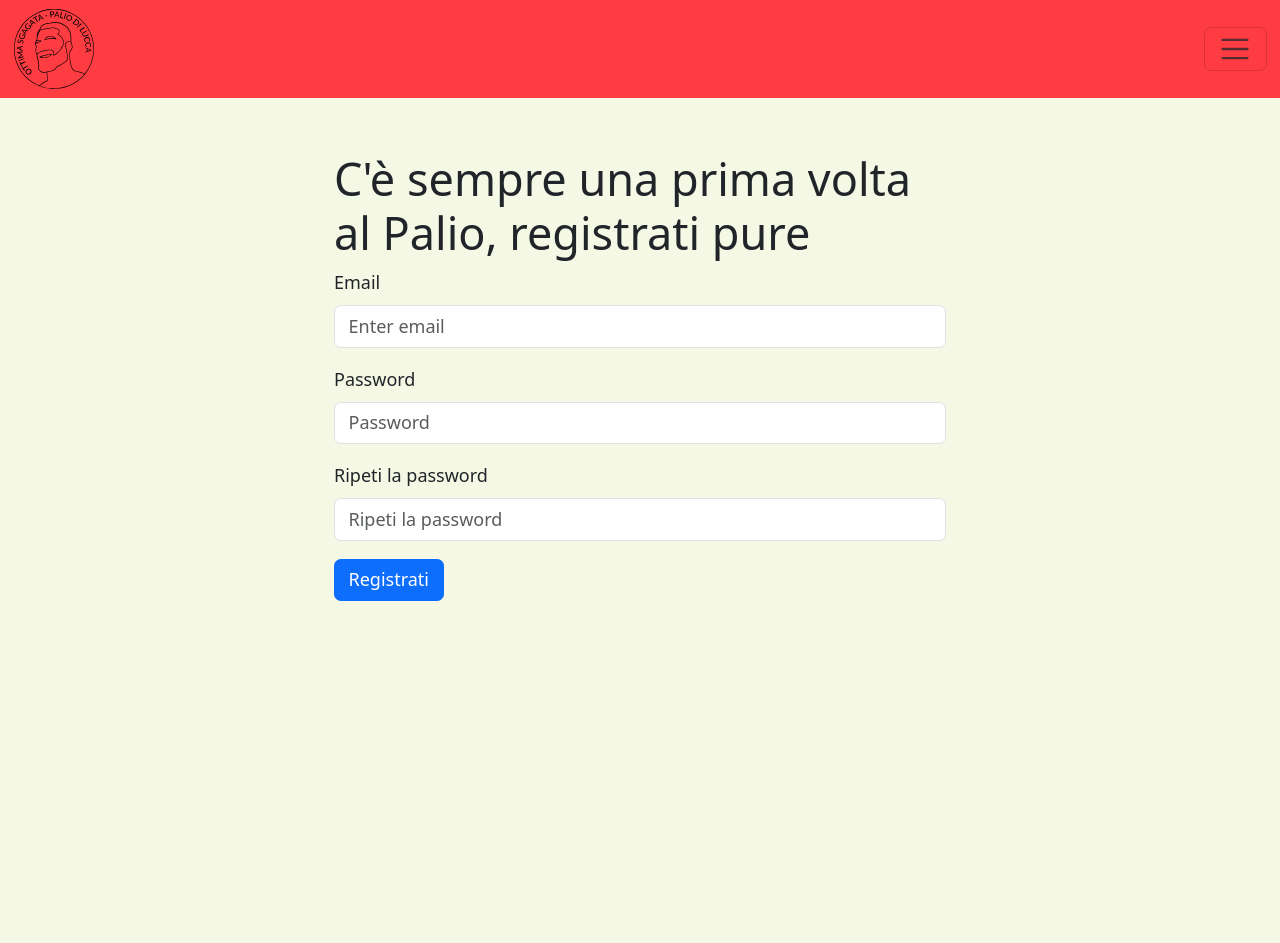
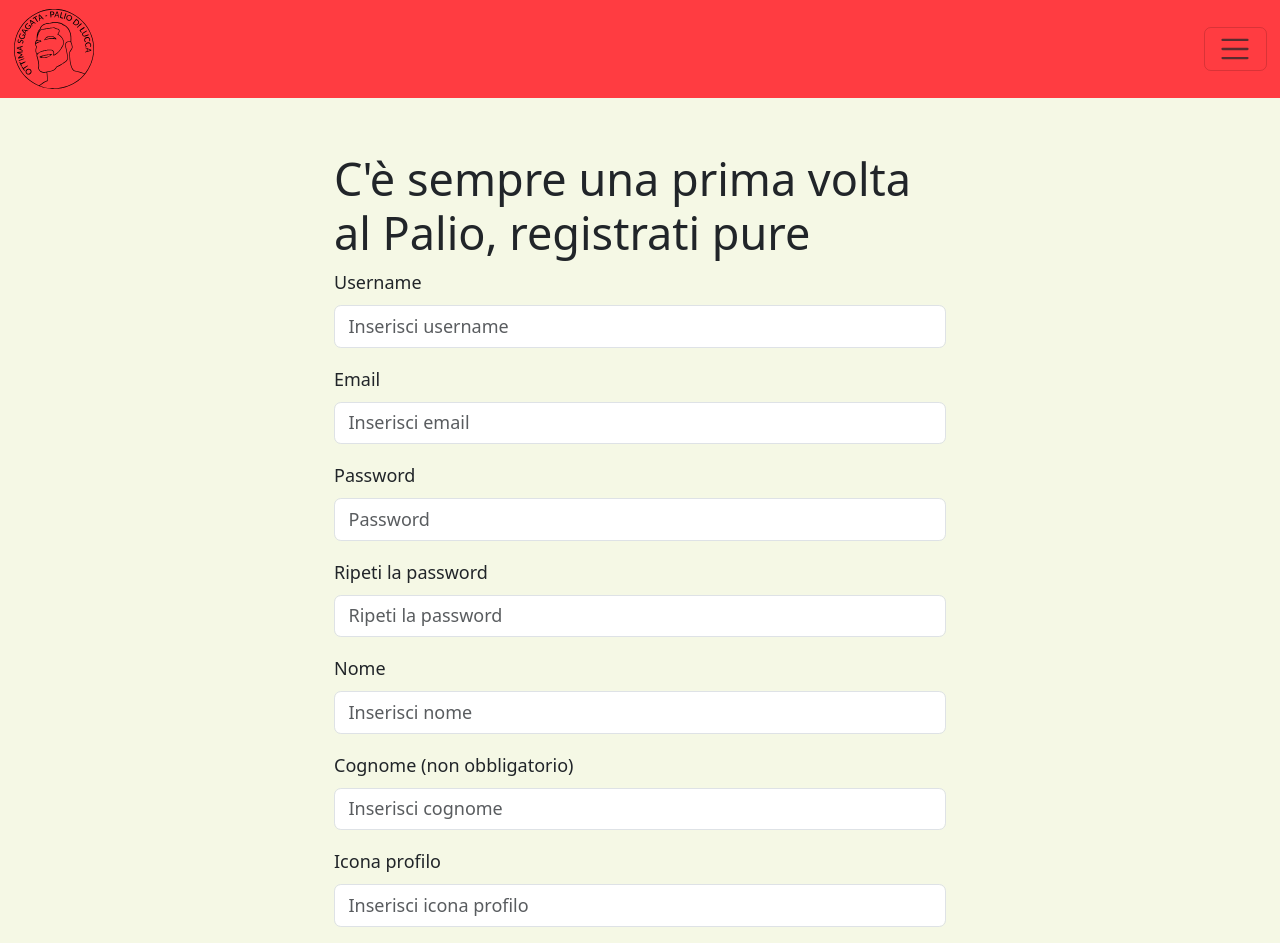
Before and after one commit to cecia234/palioDiLuccApp, a Next.js app: page /signup in a window 1280 px wide. Shown: the top 943 px of the page. Before the commit the page ends 800 px from the top, so only its background shows below. Built offline with nearby package versions, Linux system fonts and the light colour scheme.

Commit message:
[feat] basic user creation

```diff
--- /dev/null
+++ b/pages/api/users/create.tsx
@@ -0,0 +1,32 @@
+import type { NextApiRequest, NextApiResponse } from 'next'
+import { getUserDetailsFromUid, prisma } from '../../../utils/apiUtils';
+
+
+export default async function handler(
+    req: NextApiRequest,
+    res: NextApiResponse
+) {
+    const username = req.body.username
+    const name = req.body.name
+    const surname = req.body.surname
+    const mail = req.body.email
+    const propic = req.body.propic
+    const uid = req.body.uid
+
+    try {
+        await prisma.user.create({
+            data: {
+                username,
+                name,
+                surname,
+                mail,
+                propic,
+                uid
+            }
+        })
+        res.status(200).send({});
+    } catch (err) {
+        res.status(500).send({error: err.message});
+    }
+
+}
--- a/pages/login.tsx
+++ b/pages/login.tsx
@@ -33,7 +33,7 @@ export default function Login() {
       .catch((error) => {
         const errorCode = error.code;
         const errorMessage = error.message;
-        console.log(`NOT Signed In!!`)
+        alert('Hai sbagliato qualcosa. Ricontrolla le credenziali.')
         console.error(errorCode + ' ' + errorMessage)
       });
 
--- a/pages/signup.tsx
+++ b/pages/signup.tsx
@@ -5,50 +5,76 @@ import { Button, Container, Form, Row } from 'react-bootstrap';
 
 import { auth } from '../firebaseConfig';
 
+async function createPgUser(user) {
+  const resp = await fetch('/api/users/create', {
+      method: 'POST',
+      headers: {
+          'Accept': 'application/json',
+          'Content-Type': 'application/json'
+      },
+      body: JSON.stringify(user)
+  })
+
+  if (resp.status >= 200 && resp.status < 400) {
+      alert('Richiesta inviata con successo!');
+  } else {
+      alert("Si è verificato stato un problema con l'invio della richiesta")
+      throw (resp.body)
+  }
+}
 
 const SignUp = () => {
+  const [username, setUsername] = useState("");
   const [email, setEmail] = useState("");
   const [passwordOne, setPasswordOne] = useState("");
   const [passwordTwo, setPasswordTwo] = useState("");
+  const [name, setName] = useState("");
+  const [surname, setSurname] = useState("");
+  const [propic, setPropic] = useState("");
   const router = useRouter();
   const [error, setError] = useState(null);
 
+  const onUsernameInput = ({ target: { value } }) => setUsername(value);
   const onEmailInput = ({ target: { value } }) => setEmail(value);
   const onPwd1Input = ({ target: { value } }) => setPasswordOne(value);
   const onPwd2Input = ({ target: { value } }) => setPasswordTwo(value);
+  const onNameInput = ({ target: { value } }) => setName(value);
+  const onSurnameInput = ({ target: { value } }) => setSurname(value);
+  const onPropicInput = ({ target: { value } }) => setPropic(value);
 
 
-  const onFormSubmit = async event => {
+  const onFormSubmit = event => {
+    event.preventDefault();
     setError(null)
-    //check if passwords match. If they do, create user in Firebase
+    // check if passwords match. If they do, create user in Firebase
     // and redirect to your logged in page.
     if (passwordOne === passwordTwo) {
-      try {
-        const authUser = await createUserWithEmailAndPassword(auth, email, passwordOne)
-
-
-      } catch (err) {
-        setError(err.message)
-      }
-
-
-
-
-      console.log("Success. The user is created in Firebase")
-      router.push("/home");
-    } else
-      setError("Password do not match")
-
-    event.preventDefault();
+      return createUserWithEmailAndPassword(auth, email, passwordOne)
+      .then((authUser) => createPgUser({username, email, password: passwordOne, name, surname, propic, uid: authUser.user.uid}))
+      .then(() => {
+        router.push("/home");
+      })
+      .catch((err) =>  {
+        setError(err && err.message ? err.message : err)
+        alert(error)
+      })
+    } else {
+      setError("Passwords do not match")
+      alert(error)
+    }
   };
 
   return (
     <>
       <h1>C'è sempre una prima volta al Palio, registrati pure</h1>
       <Form onSubmit={onFormSubmit}>
+        <Form.Group className="mb-3" controlId="formBasicUSername">
+          <Form.Label>Username</Form.Label>
+          <Form.Control type="text" placeholder="Inserisci username" onChange={onUsernameInput} />
+        </Form.Group>
         <Form.Group className="mb-3" controlId="formBasicEmail">
           <Form.Label>Email</Form.Label>
-          <Form.Control type="email" placeholder="Enter email" onChange={onEmailInput} />
+          <Form.Control type="email" placeholder="Inserisci email" onChange={onEmailInput} />
         </Form.Group>
 
         <Form.Group className="mb-3" controlId="formBasicPassword1">
@@ -60,6 +86,19 @@ const SignUp = () => {
           <Form.Label>Ripeti la password</Form.Label>
           <Form.Control type="password" placeholder="Ripeti la password" onChange={onPwd2Input} />
         </Form.Group>
+
+        <Form.Group className="mb-3" controlId="formBasicName">
+          <Form.Label>Nome</Form.Label>
+          <Form.Control type="text" placeholder="Inserisci nome" onChange={onNameInput} />
+        </Form.Group>
+        <Form.Group className="mb-3" controlId="formBasicSurname">
+          <Form.Label>Cognome (non obbligatorio)</Form.Label>
+          <Form.Control type="text" placeholder="Inserisci cognome" onChange={onSurnameInput} />
+        </Form.Group>
+        <Form.Group className="mb-3" controlId="formBasicPropic">
+          <Form.Label>Icona profilo</Form.Label>
+          <Form.Control type="text" placeholder="Inserisci icona profilo" onChange={onPropicInput} />
+        </Form.Group>
         <Button variant="primary" type="submit">
           Registrati
         </Button>
```
